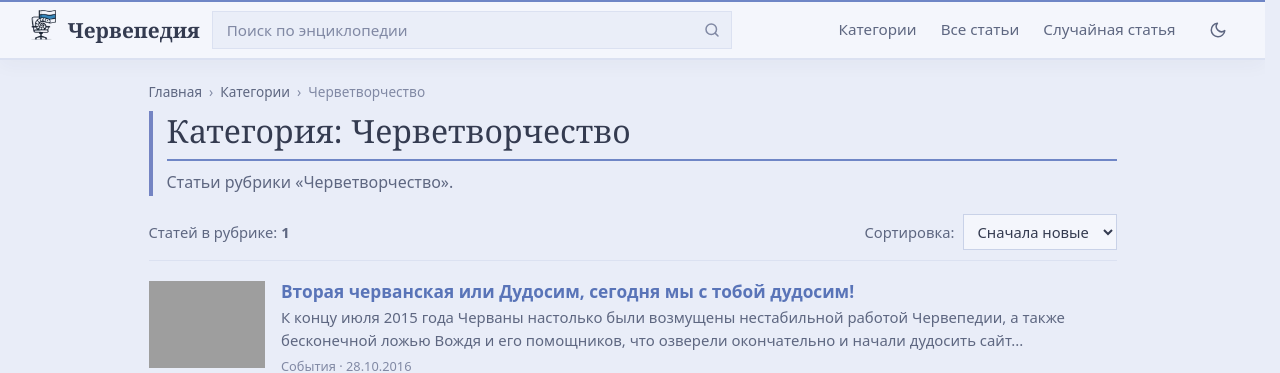
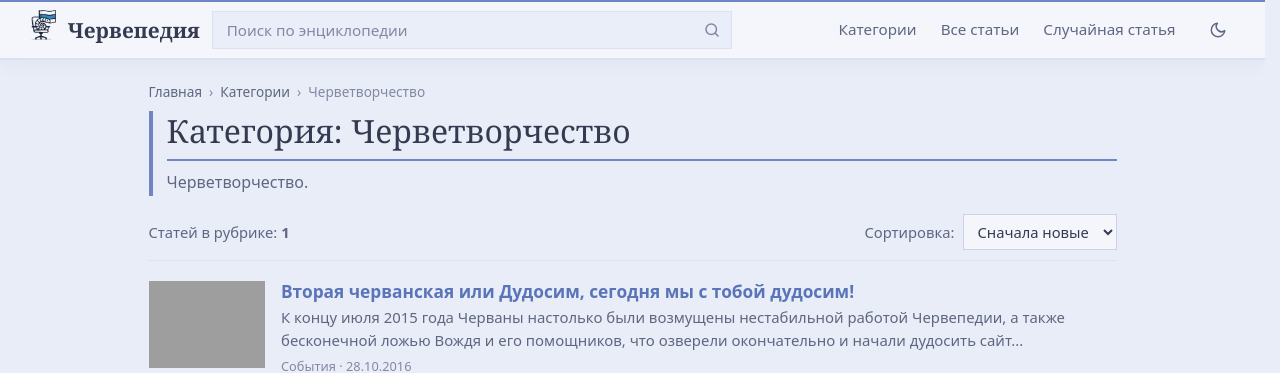
Before and after one commit to cherwepedia/cherwepedia.github.io, a Jekyll site: the page built from _cats/chervetvorchestvo.md, in a window 1280 px wide, cut to the strip 0-373 px from the top of the page. Built offline with Jekyll 4.4.1, drawn with Linux system fonts in a browser that asks for light colours; grey boxes are pictures that could not be loaded.

Commit message:
Категории: черветворчество

```diff
--- a/_cats/chervetvorchestvo.md
+++ b/_cats/chervetvorchestvo.md
@@ -1,6 +1,6 @@
 ---
 category_id: черветворчество
 title: "Категория: Черветворчество"
-description: "Статьи рубрики «Черветворчество»."
+description: "Черветворчество."
 permalink: /черветворчество/
 ---
--- a/_data/categories.yml
+++ b/_data/categories.yml
@@ -39,4 +39,4 @@
   description: "Словарь спреда."
 - id: черветворчество
   name: "Черветворчество"
-  description: "Статьи рубрики «Черветворчество»."
+  description: "Черветворчество."
```
